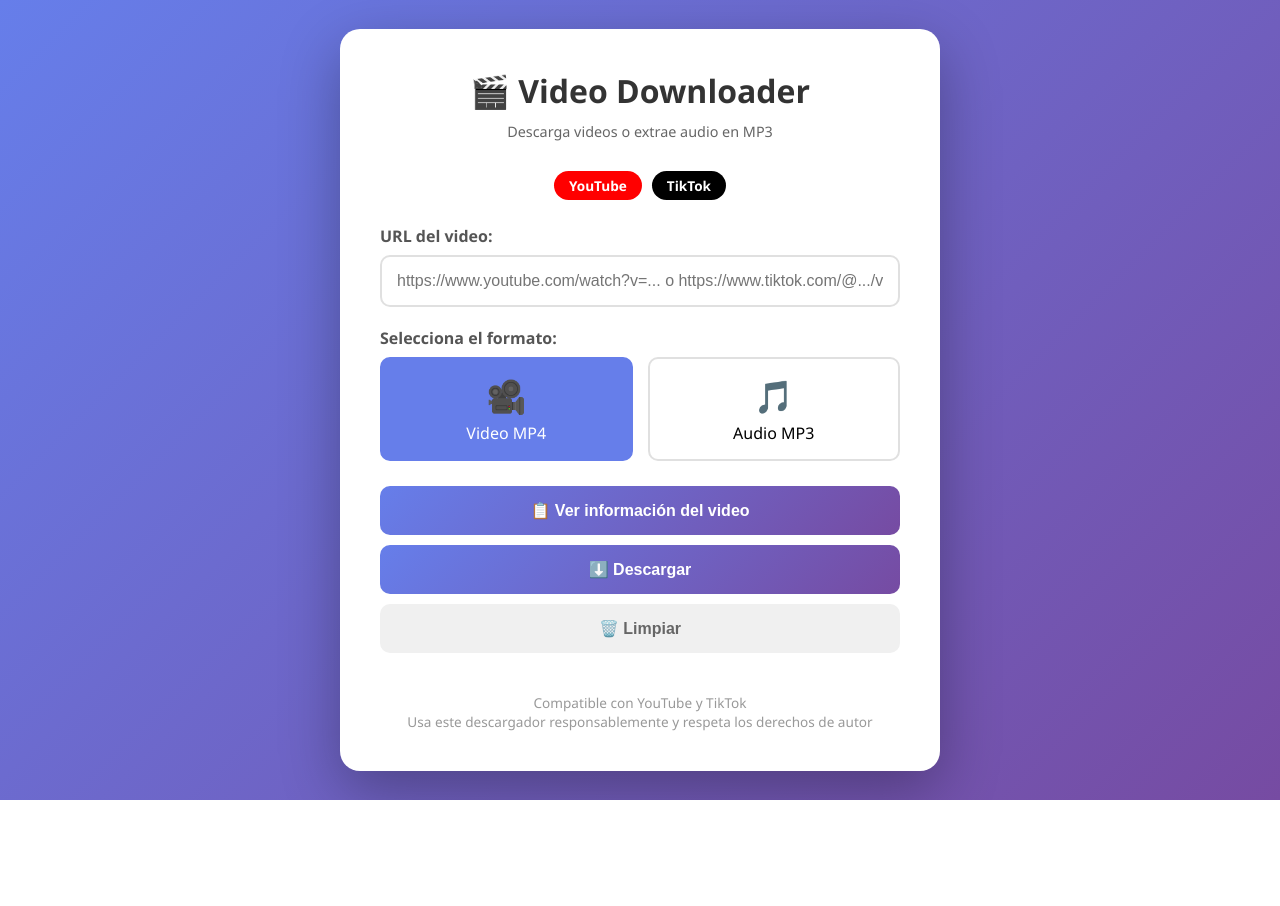
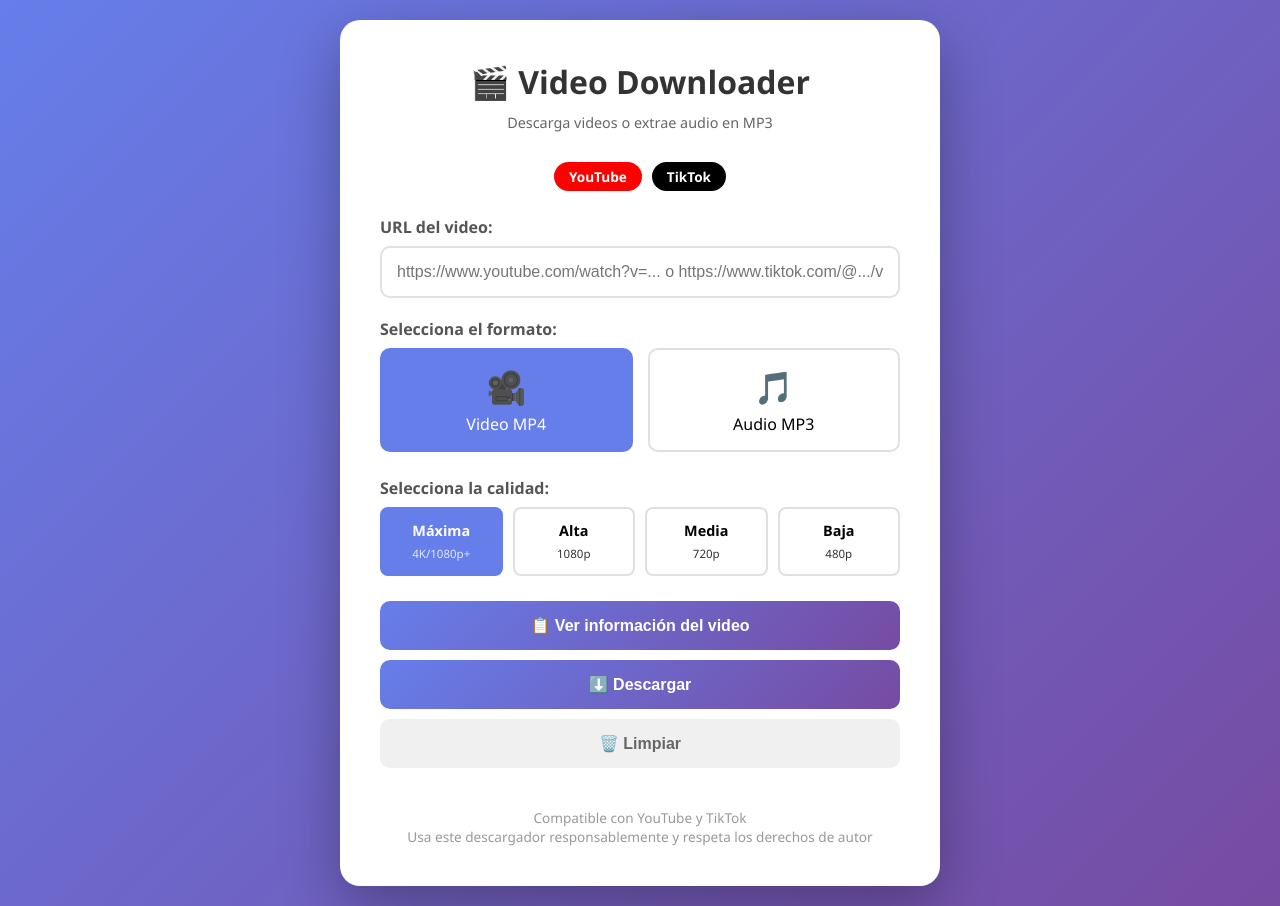
Before and after one commit to JosueNolasco2001/dowloaderfacetiktok, a Flask app: page / in a window 1280 px wide. Before the commit the page ends 800 px from the top, so only its background shows below. Run offline with Flask 3, Linux system fonts and the light colour scheme.

Commit message:
ahora seleccionamos la calidad del video

```diff
--- a/app.py
+++ b/app.py
@@ -59,12 +59,55 @@
 
         video_info = json.loads(result.stdout)
 
+        # Obtener formatos disponibles
+        formats = video_info.get('formats', [])
+        available_qualities = set()
+
+        for fmt in formats:
+            height = fmt.get('height')
+            if height:
+                if height >= 2160:
+                    available_qualities.add('4k')
+                elif height >= 1440:
+                    available_qualities.add('2k')
+                elif height >= 1080:
+                    available_qualities.add('1080p')
+                elif height >= 720:
+                    available_qualities.add('720p')
+                elif height >= 480:
+                    available_qualities.add('480p')
+                else:
+                    available_qualities.add('360p')
+
+        # Mapear a nuestras categorías de calidad
+        quality_mapping = {
+            'best': False,
+            'high': False,
+            'medium': False,
+            'low': False
+        }
+
+        if '4k' in available_qualities or '2k' in available_qualities or '1080p' in available_qualities:
+            quality_mapping['best'] = True
+        if '1080p' in available_qualities:
+            quality_mapping['high'] = True
+        if '720p' in available_qualities:
+            quality_mapping['medium'] = True
+        if '480p' in available_qualities or '360p' in available_qualities:
+            quality_mapping['low'] = True
+
+        # Si no hay calidades específicas, habilitar todas (para audio o videos sin info)
+        if not any(quality_mapping.values()):
+            quality_mapping = {k: True for k in quality_mapping}
+
         return jsonify({
             'title': video_info.get('title', 'Sin título'),
             'duration': video_info.get('duration', 0),
             'thumbnail': video_info.get('thumbnail', ''),
             'uploader': video_info.get('uploader', 'Desconocido'),
-            'platform': platform
+            'platform': platform,
+            'available_qualities': quality_mapping,
+            'max_resolution': max(available_qualities) if available_qualities else 'desconocida'
         })
 
     except subprocess.TimeoutExpired:
@@ -81,6 +124,7 @@
         data = request.get_json()
         url = data.get('url')
         format_type = data.get('format', 'video')  # 'video' o 'audio'
+        quality = data.get('quality', 'best')  # 'best', 'high', 'medium', 'low'
 
         if not url:
             return jsonify({'error': 'URL no proporcionada'}), 400
@@ -111,25 +155,43 @@
         # Configurar opciones de descarga según el formato
         if format_type == 'audio':
             # Descargar solo audio en formato MP3
+            # Calidad de audio: 0 = mejor, 9 = peor
+            audio_quality_map = {
+                'best': '0',
+                'high': '2',
+                'medium': '5',
+                'low': '9'
+            }
+            audio_quality = audio_quality_map.get(quality, '0')
+
             cmd = base_cmd + [
                 '-x',  # Extraer audio
                 '--audio-format', 'mp3',  # Convertir a MP3
-                '--audio-quality', '0',  # Mejor calidad
+                '--audio-quality', audio_quality,
                 url
             ]
         else:
             # Descargar video con audio
             if platform == 'tiktok':
-                # TikTok usa formato específico
+                # TikTok - usar formato específico
                 cmd = base_cmd + [
-                    '-f', 'best',  # Mejor calidad disponible
+                    '-f', 'best',
                     '--merge-output-format', 'mp4',
                     url
                 ]
             else:
-                # YouTube y otros
+                # YouTube y otras plataformas
+                # Definir formatos según calidad
+                quality_formats = {
+                    'best': 'bestvideo[ext=mp4]+bestaudio[ext=m4a]/best[ext=mp4]/best',
+                    'high': 'bestvideo[height<=1080][ext=mp4]+bestaudio[ext=m4a]/best[height<=1080][ext=mp4]/best',
+                    'medium': 'bestvideo[height<=720][ext=mp4]+bestaudio[ext=m4a]/best[height<=720][ext=mp4]/best',
+                    'low': 'bestvideo[height<=480][ext=mp4]+bestaudio[ext=m4a]/best[height<=480][ext=mp4]/best'
+                }
+                video_format = quality_formats.get(quality, quality_formats['best'])
+
                 cmd = base_cmd + [
-                    '-f', 'bestvideo[ext=mp4]+bestaudio[ext=m4a]/best[ext=mp4]/best',
+                    '-f', video_format,
                     '--merge-output-format', 'mp4',
                     url
                 ]
@@ -149,7 +211,8 @@
             'success': True,
             'filename': output_filename,
             'message': f'Descarga completada',
-            'platform': platform
+            'platform': platform,
+            'quality': quality
         })
 
     except subprocess.TimeoutExpired:
--- a/templates/index.html
+++ b/templates/index.html
@@ -124,6 +124,56 @@
         .format-icon {
             font-size: 2em;
             margin-bottom: 5px;
+        }
+
+        .quality-selector {
+            margin-bottom: 25px;
+        }
+
+        .quality-options {
+            display: grid;
+            grid-template-columns: repeat(4, 1fr);
+            gap: 10px;
+        }
+
+        .quality-option {
+            padding: 12px 8px;
+            border: 2px solid #e0e0e0;
+            border-radius: 8px;
+            text-align: center;
+            cursor: pointer;
+            transition: all 0.3s;
+            background: white;
+            font-size: 0.9em;
+        }
+
+        .quality-option:hover:not(.disabled) {
+            border-color: #667eea;
+            transform: translateY(-2px);
+        }
+
+        .quality-option.active {
+            background: #667eea;
+            color: white;
+            border-color: #667eea;
+        }
+
+        .quality-option.disabled {
+            background: #f5f5f5;
+            color: #999;
+            cursor: not-allowed;
+            opacity: 0.5;
+        }
+
+        .quality-label {
+            font-weight: 600;
+            display: block;
+            margin-bottom: 3px;
+        }
+
+        .quality-desc {
+            font-size: 0.8em;
+            opacity: 0.8;
         }
 
         .btn {
@@ -313,6 +363,7 @@
                 <h3 id="videoTitle"></h3>
                 <p><strong>Canal/Autor:</strong> <span id="uploader"></span></p>
                 <p><strong>Duración:</strong> <span id="duration"></span></p>
+                <p><strong>Resolución máxima:</strong> <span id="maxResolution"></span></p>
             </div>
         </div>
 
@@ -325,6 +376,28 @@
             <div class="format-option" data-format="audio" onclick="selectFormat('audio')">
                 <div class="format-icon">🎵</div>
                 <div>Audio MP3</div>
+            </div>
+        </div>
+
+        <div class="quality-selector">
+            <label>Selecciona la calidad:</label>
+            <div class="quality-options">
+                <div class="quality-option active" data-quality="best" onclick="selectQuality('best')">
+                    <span class="quality-label">Máxima</span>
+                    <span class="quality-desc">4K/1080p+</span>
+                </div>
+                <div class="quality-option" data-quality="high" onclick="selectQuality('high')">
+                    <span class="quality-label">Alta</span>
+                    <span class="quality-desc">1080p</span>
+                </div>
+                <div class="quality-option" data-quality="medium" onclick="selectQuality('medium')">
+                    <span class="quality-label">Media</span>
+                    <span class="quality-desc">720p</span>
+                </div>
+                <div class="quality-option" data-quality="low" onclick="selectQuality('low')">
+                    <span class="quality-label">Baja</span>
+                    <span class="quality-desc">480p</span>
+                </div>
             </div>
         </div>
 
@@ -345,6 +418,7 @@
 
     <script>
         let selectedFormat = 'video';
+        let selectedQuality = 'best';
         let currentPlatform = '';
 
         function selectFormat(format) {
@@ -353,6 +427,53 @@
                 option.classList.remove('active');
             });
             document.querySelector(`[data-format="${format}"]`).classList.add('active');
+        }
+
+        function selectQuality(quality) {
+            const option = document.querySelector(`[data-quality="${quality}"]`);
+            if (option.classList.contains('disabled')) {
+                return; // No permitir seleccionar opciones deshabilitadas
+            }
+
+            selectedQuality = quality;
+            document.querySelectorAll('.quality-option').forEach(option => {
+                option.classList.remove('active');
+            });
+            option.classList.add('active');
+        }
+
+        function updateQualityOptions(availableQualities) {
+            // Resetear todas las opciones
+            document.querySelectorAll('.quality-option').forEach(option => {
+                option.classList.remove('disabled', 'active');
+            });
+
+            // Deshabilitar las que no están disponibles
+            const qualityMap = {
+                'best': availableQualities.best,
+                'high': availableQualities.high,
+                'medium': availableQualities.medium,
+                'low': availableQualities.low
+            };
+
+            // Encontrar la mejor calidad disponible para seleccionarla por defecto
+            let bestAvailable = null;
+            const priorities = ['best', 'high', 'medium', 'low'];
+
+            for (const q of priorities) {
+                const option = document.querySelector(`[data-quality="${q}"]`);
+                if (!qualityMap[q]) {
+                    option.classList.add('disabled');
+                } else if (!bestAvailable) {
+                    bestAvailable = q;
+                }
+            }
+
+            // Seleccionar la mejor calidad disponible
+            if (bestAvailable) {
+                selectedQuality = bestAvailable;
+                selectQuality(bestAvailable);
+            }
         }
 
         function showAlert(message, type = 'info') {
@@ -423,8 +544,15 @@
                     document.getElementById('videoTitle').textContent = data.title;
                     document.getElementById('uploader').textContent = data.uploader;
                     document.getElementById('duration').textContent = formatDuration(data.duration);
+                    document.getElementById('maxResolution').textContent = data.max_resolution || 'N/A';
                     document.getElementById('thumbnail').src = data.thumbnail;
                     updatePlatformIndicator(data.platform || 'other');
+
+                    // Actualizar opciones de calidad disponibles
+                    if (data.available_qualities) {
+                        updateQualityOptions(data.available_qualities);
+                    }
+
                     document.getElementById('videoInfo').classList.add('show');
                     showAlert('Información del video cargada correctamente', 'success');
                 } else {
@@ -447,7 +575,14 @@
 
             showLoading(true);
             const formatText = selectedFormat === 'video' ? 'video' : 'audio';
-            showAlert(`Descargando ${formatText}... Esto puede tomar varios minutos`, 'info');
+            const qualityText = {
+                'best': 'máxima calidad',
+                'high': 'alta calidad',
+                'medium': 'calidad media',
+                'low': 'baja calidad'
+            }[selectedQuality];
+
+            showAlert(`Descargando ${formatText} en ${qualityText}... Esto puede tomar varios minutos`, 'info');
 
             try {
                 const response = await fetch('/download', {
@@ -457,7 +592,8 @@
                     },
                     body: JSON.stringify({
                         url: url,
-                        format: selectedFormat
+                        format: selectedFormat,
+                        quality: selectedQuality
                     })
                 });
 
@@ -482,8 +618,10 @@
             document.getElementById('videoInfo').classList.remove('show');
             document.getElementById('alert').classList.remove('show');
             selectedFormat = 'video';
+            selectedQuality = 'best';
             currentPlatform = '';
             selectFormat('video');
+            selectQuality('best');
         }
 
         // Permitir enviar con Enter
```
